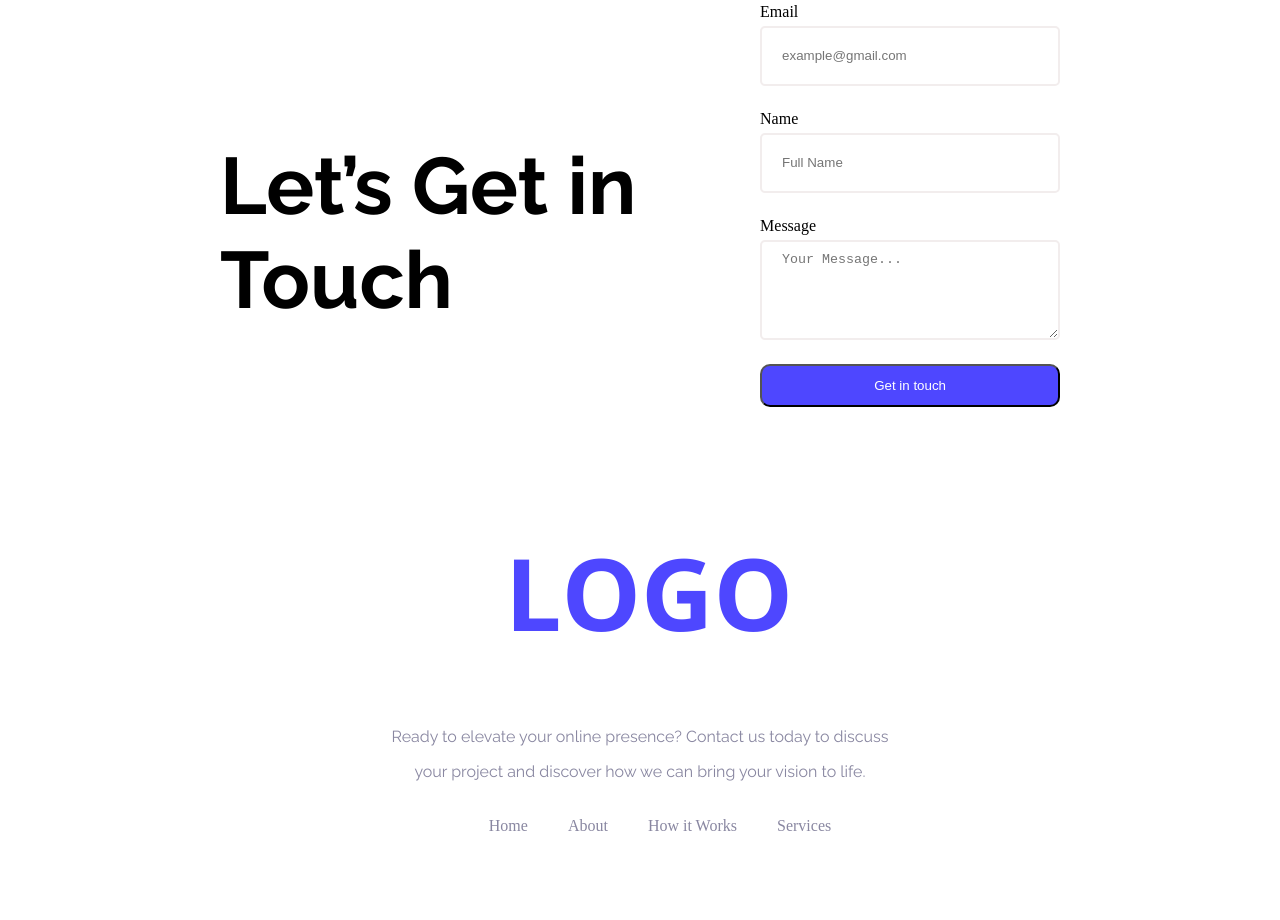
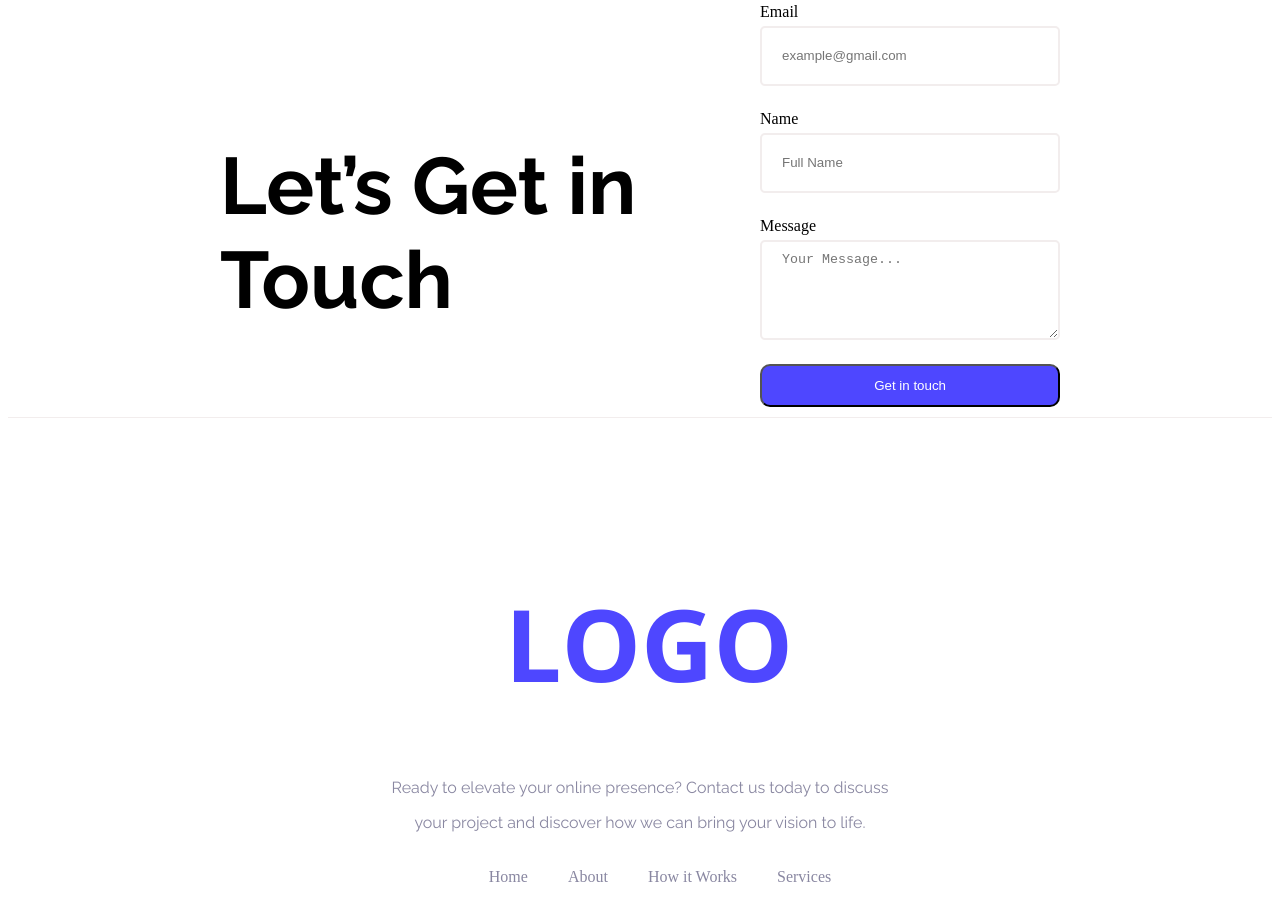
Before and after one commit to Imtius10/B12A01, a plain HTML site: page index.html in a window 1280 px wide. Shown: the part 3180-4100 px from the top of the page. Before the commit the page ends 4051 px from the top, so only its background shows below. Drawn offline with nearby package versions, Linux system fonts and the light colour scheme.

Commit message:
some font and padding fix

```diff
--- a/index.html
+++ b/index.html
@@ -173,7 +173,7 @@
             </div>
         </section>
     </main>
-    <footer>
+    <footer class="f-bg">
         <div class="flogo">
             <h1 class="inter logo-color">LOGO</h1>
             <div class="f-description">
--- a/style/style.css
+++ b/style/style.css
@@ -238,7 +238,7 @@ a{
     padding-right: 142px;
     padding-top: 50px;
     border-radius: 14px;
-    border: 1px solid #F2EDED;
+    border: 1px solid#F2EDED;
     margin-left: 151px;
     margin-top: 137px;
     margin-right: 159px;
@@ -367,3 +367,9 @@ label {
     display: inline-block;
     margin-bottom: 5px;
 }
+.f-bg {
+  background-color: #FFFFFF;
+  border-top: 1px solid#F2EDED;
+  margin-top: 10px;
+  padding: 40px;
+}
```
